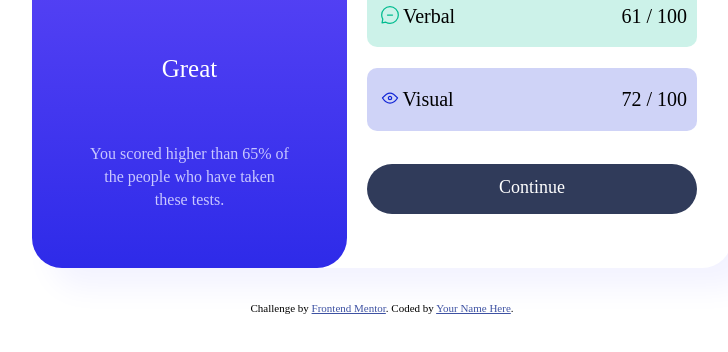
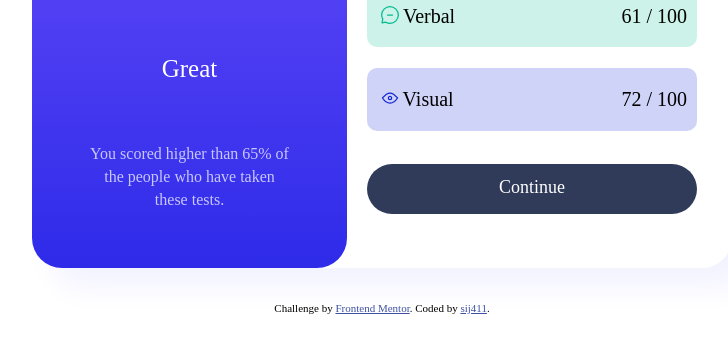
Before and after one commit to sij411/results-summary-component-main-2023-mar, a plain HTML site: page results-summary-component-main/index.html in a window 1280 px wide. Shown: the part 412-764 px from the top of the page, without its empty margins (258-986 px from the left). Drawn offline with Linux system fonts and the light colour scheme.

Commit message:
readme
wrote some texts.

```diff
--- a/results-summary-component-main/index.html
+++ b/results-summary-component-main/index.html
@@ -98,7 +98,7 @@
 
   <div class="attribution">
     Challenge by <a href="https://www.frontendmentor.io?ref=challenge" target="_blank">Frontend Mentor</a>.
-    Coded by <a href="#">Your Name Here</a>.
+    Coded by <a href="#">sij411</a>.
   </div>
 </body>
 </html>
```
Also changed, not shown: screenshot.png (added), 2 other files.
